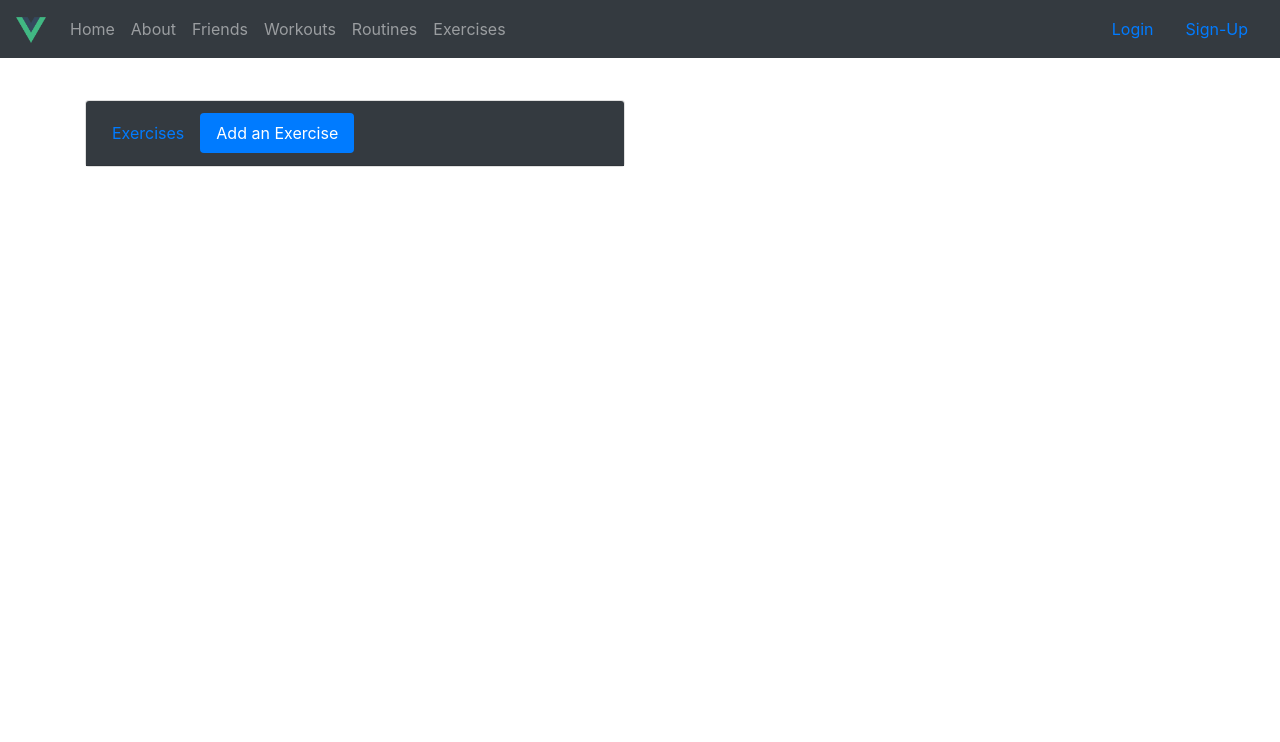
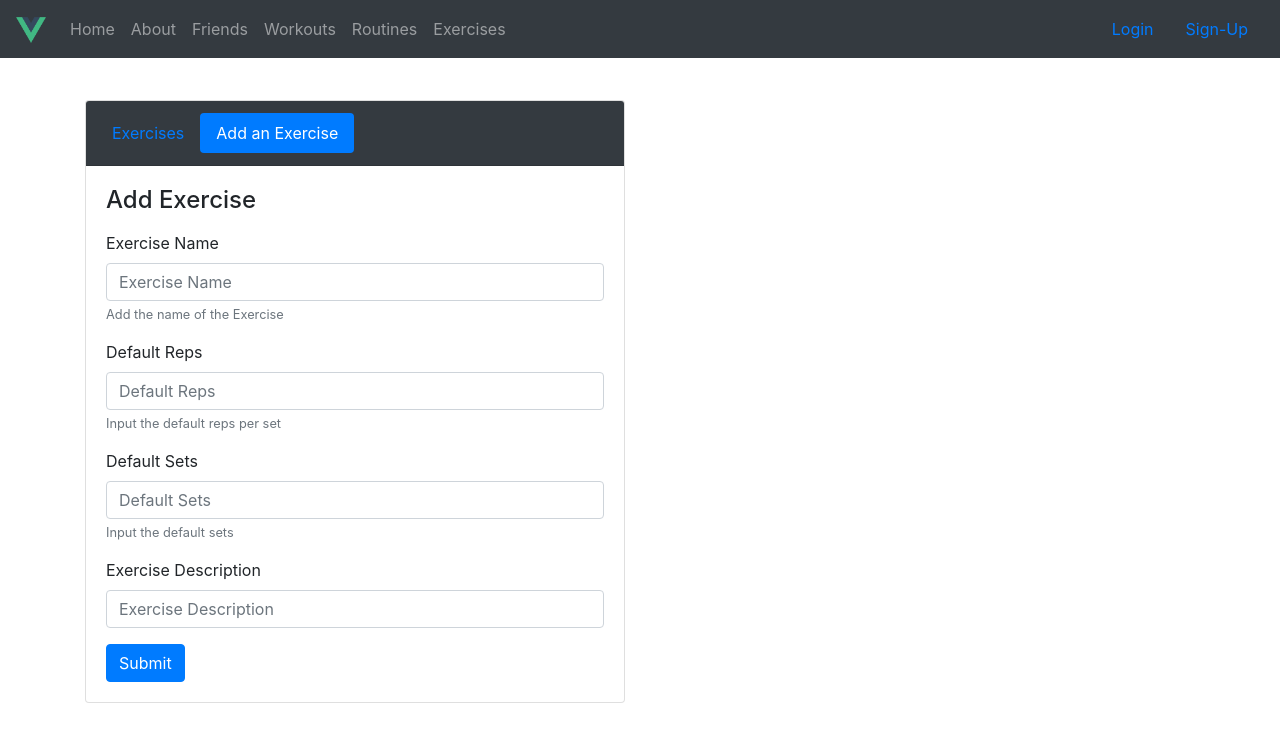
Before and after one commit to nick-coddington/Spring2019OutOfClass, a Vue app: page /addexercises in a window 1280 px wide. Shown: the top 742 px of the page. Built offline with nearby package versions, Linux system fonts and the light colour scheme.

Commit message:
Adding Exercises and Fixed Error Bug

```diff
--- a/src/models/exercises.js
+++ b/src/models/exercises.js
@@ -4,3 +4,8 @@ export async function GetExercises() {
   const x = await api('exercises');
   return x;
 }
+
+export async function addExercise(data) {
+  const x = await api('exercises', data);
+  return x;
+}
--- a/src/views/Addexercises.vue
+++ b/src/views/Addexercises.vue
@@ -1,7 +1,7 @@
 <template>
   <div class="row">
     <div class="col-lg-6">
-      <div class="card text-center">
+      <div class="card">
         <div class="card-header text-white bg-dark">
           <ul class="nav nav-pills card-header-pills">
           <li class="nav-item">
@@ -12,14 +12,84 @@
           </li>
         </ul>
         </div>
+        <div class="card-body">
+        <h4 class="card-title">Add Exercise</h4>
+        <p divclass="card-text">
+            <form @submit.prevent="submit">
+                <div class="form-group">
+                  <label for="exerciseName">Exercise Name</label>
+                  <input type="text" v-model="data.exerciseName"
+                    class="form-control"
+                    name="exerciseName"
+                    id="exerciseName"
+                    aria-describedby="helpexerciseName"
+                    placeholder="Exercise Name"
+                    required>
+                  <small id="helpexerciseName"
+                  class="form-text text-muted">Add the name of the Exercise</small>
+                </div>
+                <div class="form-group">
+                  <label for="defaultReps">Default Reps</label>
+                  <input type="text" v-model="data.defaultReps"
+                    class="form-control"
+                    name="defaultReps"
+                    id="defaultReps"
+                    aria-describedby="helpdefaultReps"
+                    placeholder="Default Reps"
+                    required>
+                  <small id="helpdefaultReps"
+                  class="form-text text-muted">Input the default reps per set</small>
+                </div>
+                <div class="form-group">
+                  <label for="defaultSets">Default Sets</label>
+                  <input type="text" v-model="data.defaultSets"
+                    class="form-control"
+                    name="defaultSets"
+                    id="defaultSets"
+                    aria-describedby="helpdefaultSets"
+                    placeholder="Default Sets"
+                    required>
+                  <small id="helpdefaultSets" class="form-text text-muted">Input the default sets</small>
+                </div>
+                <div class="form-group">
+                  <label for="exerciseDescription">Exercise Description</label>
+                  <input type="exerciseDescription" v-model="data.exerciseDescription"
+                    class="form-control"
+                    name="exerciseDescription"
+                    id="exerciseDescription"
+                    placeholder="Exercise Description"
+                    required>
+                </div>
+                <button type="submit" class="btn btn-primary">Submit</button>
+            </form>
+        </div>
     </div>
   </div>
 </div>
 </template>
 
 <script>
+import { Globals } from '@/models/api';
+import { addExercise } from '@/models/exercises';
+import toastr from 'toastr';
+
 export default {
-
+  data: () => ({
+    data: {},
+    newExercise: null,
+  }),
+  methods: {
+    async submit() {
+      try {
+        const m = await addExercise(this.data);
+        this.newExercise = m;
+        toastr.success("You've Successfully added the Exercise!");
+      } catch (error) {
+        Globals.errors.push(error);
+        toastr.error(error.message);
+      }
+    },
+  },
 };
 </script>
 
--- a/src/views/Friends.vue
+++ b/src/views/Friends.vue
@@ -1,11 +1,20 @@
 <template>
 <div>
-    <h1 v-if="Globals.user"> {{Globals.user.name}}'s  Friends List</h1>
-    <ul>
-        <li v-for="friend in friends" :key="friend.id">
-            {{friend.firstName}} {{friend.lastName}}
-        </li>
-    </ul>
+    <h1 v-if="Globals.user"> {{Globals.user.firstName}}'s  Friends List</h1>
+    <table class="table table-dark">
+      <thead>
+        <tr>
+          <th scope="col">First Name</th>
+          <th scope="col">Last Name</th>
+        </tr>
+      </thead>
+      <tbody>
+        <tr v-for="friend in friends" :key="friend.id">
+          <th scope="row">{{friend.firstName}}</th>
+          <td>{{friend.lastName}}</td>
+        </tr>
+      </tbody>
+    </table>
 </div>
 </template>
 
--- a/src/views/Register.vue
+++ b/src/views/Register.vue
@@ -26,7 +26,8 @@
                     name="Username"
                     id="Username"
                     aria-describedby="helpUsername"
-                    placeholder="Username">
+                    placeholder="Username"
+                    required>
                   <small id="helpUsername"
                   class="form-text text-muted">Select a username</small>
                 </div>
@@ -37,7 +38,8 @@
                     name="FirstName"
                     id="FirstName"
                     aria-describedby="helpFirstName"
-                    placeholder="First Name">
+                    placeholder="First Name"
+                    required>
                   <small id="helpFirstName"
                   class="form-text text-muted">If you have a middle name enter here</small>
                 </div>
@@ -48,7 +50,8 @@
                     name="LastName"
                     id="LastName"
                     aria-describedby="helpLastName"
-                    placeholder="Last Name">
+                    placeholder="Last Name"
+                    required>
                   <small id="helpLastName" class="form-text text-muted">Sir Name</small>
                 </div>
                 <div class="form-group">
@@ -57,7 +60,8 @@
                     class="form-control"
                     name="Password"
                     id="Password"
-                    placeholder="Password">
+                    placeholder="Password"
+                    required>
                 </div>
                 <div class="form-group">
                   <label for="Birthday">Birthday</label>
@@ -66,7 +70,8 @@
                     name="Birthday"
                     id="Birthday"
                     aria-describedby="helpBirthday"
-                    placeholder="Your Birthday">
+                    placeholder="Your Birthday"
+                    required>
                   <small id="helpBirthday"
                   class="form-text text-muted">Please include the year</small>
                 </div>
@@ -103,7 +108,7 @@ export default {
       try {
         const m = await Register(this.data);
         this.newUser = m;
-        toastr.sccuess("You've registered Successfully!");
+        toastr.success("You've registered Successfully!");
       } catch (error) {
         Globals.errors.push(error);
         toastr.error(error.message);
```
